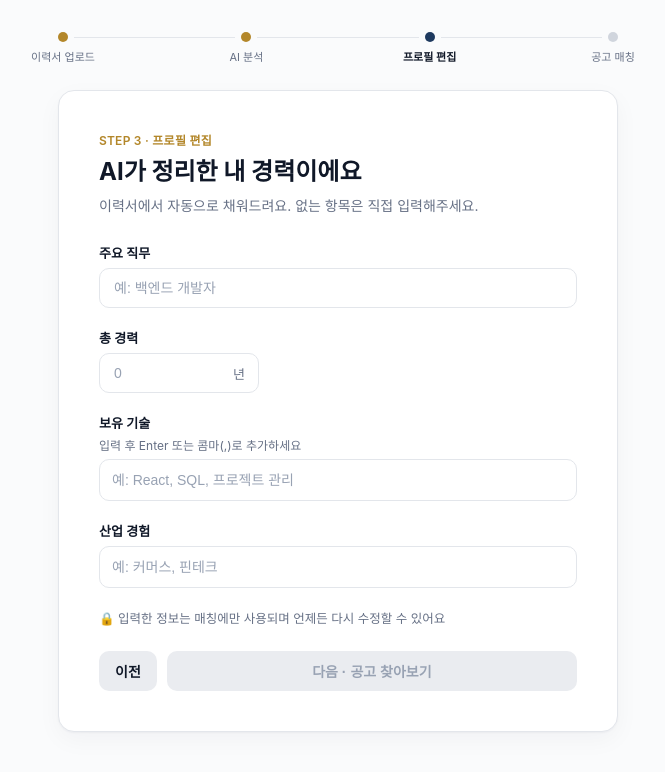
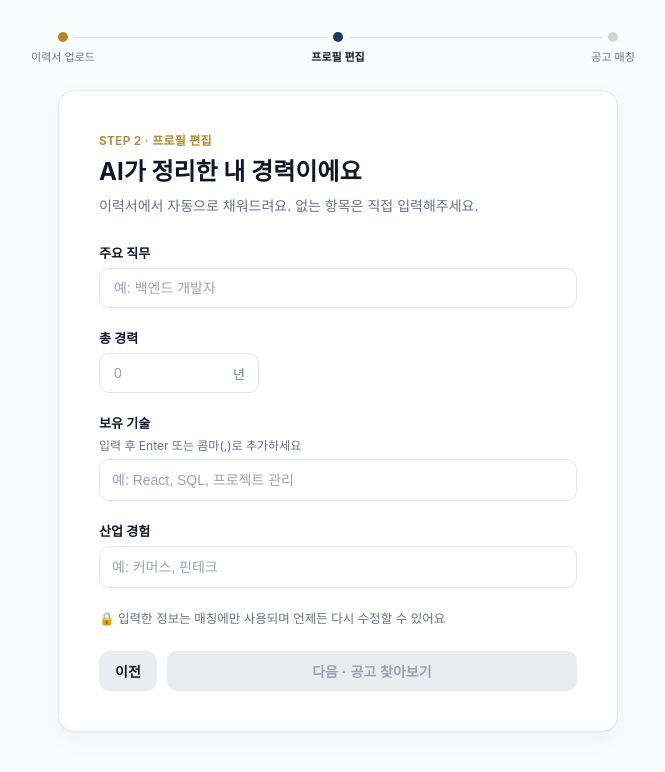
Before and after one commit to chaehoon-seonjae/ai-job-seeker-, a Next.js app: page /profile in a window 1280 px wide. Shown: the top 772 px of the page, without its empty margins (302-967 px from the left). Built offline with nearby package versions, Linux system fonts and the light colour scheme.

Commit message:
Remove AI analysis step from stepper
- 별도 화면이 없던 'AI 분석' 단계를 제거해 3단계로 정리
- 각 페이지의 현재 단계 인덱스와 STEP N 문구 갱신

```diff
--- a/app/jobs/page.tsx
+++ b/app/jobs/page.tsx
@@ -2,7 +2,7 @@
 import { useEffect, useState } from 'react'
 import Stepper from '../../components/Stepper'
 
-const CURRENT_STEP = 3 // 이 화면은 4단계 (업로드·분석·프로필 편집은 완료된 상태)
+const CURRENT_STEP = 2 // 이 화면은 3단계 (업로드·프로필 편집은 완료된 상태)
 
 export default function JobsPage(){
   const [keyword,setKeyword]=useState('')
@@ -48,7 +48,7 @@ export default function JobsPage(){
       <Stepper current={CURRENT_STEP} />
 
       <div className="card upload-card">
-        <div className="eyebrow">STEP 4 · 공고 매칭</div>
+        <div className="eyebrow">STEP 3 · 공고 매칭</div>
         <h1 className="title">희망 조건을 알려주세요</h1>
         <p className="subtitle">프로필과 희망 조건을 바탕으로 잘 맞는 공고를 찾아드려요.</p>
 
--- a/app/profile/page.tsx
+++ b/app/profile/page.tsx
@@ -2,7 +2,7 @@
 import { useEffect, useState, KeyboardEvent } from 'react'
 import Stepper from '../../components/Stepper'
 
-const CURRENT_STEP = 2 // 이 화면은 3단계 (업로드·분석은 완료된 상태)
+const CURRENT_STEP = 1 // 이 화면은 2단계 (업로드는 완료된 상태)
 
 function TagInput({
   label,
@@ -102,7 +102,7 @@ export default function ProfilePage() {
       <Stepper current={CURRENT_STEP} />
 
       <div className="card upload-card">
-        <div className="eyebrow">STEP 3 · 프로필 편집</div>
+        <div className="eyebrow">STEP 2 · 프로필 편집</div>
         <h1 className="title">AI가 정리한 내 경력이에요</h1>
         <p className="subtitle">
           {loaded && profile.primaryRole
--- a/components/Stepper.tsx
+++ b/components/Stepper.tsx
@@ -1,9 +1,8 @@
 "use client"
 import { useState } from 'react'
 
-const STEPS = ['이력서 업로드', 'AI 분석', '프로필 편집', '공고 매칭']
-// 클릭 시 이동할 수 있는 단계만 정의 (AI 분석은 별도 화면이 없음)
-const STEP_LINKS: Record<number, string> = { 0: '/', 2: '/profile', 3: '/jobs' }
+const STEPS = ['이력서 업로드', '프로필 편집', '공고 매칭']
+const STEP_LINKS: Record<number, string> = { 0: '/', 1: '/profile', 2: '/jobs' }
 
 export default function Stepper({ current }: { current: number }) {
   const [confirmOpen, setConfirmOpen] = useState(false)
```
